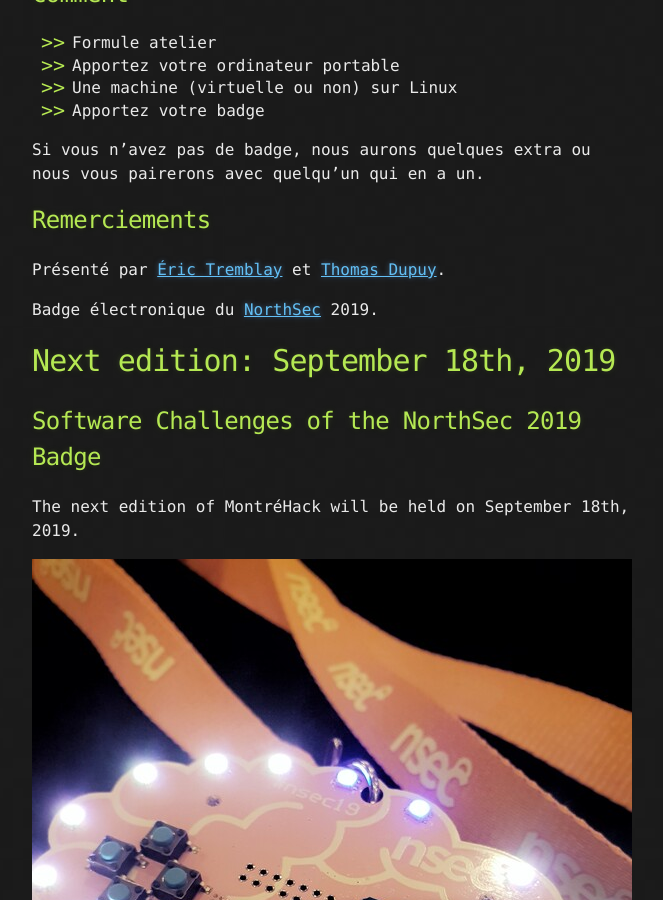
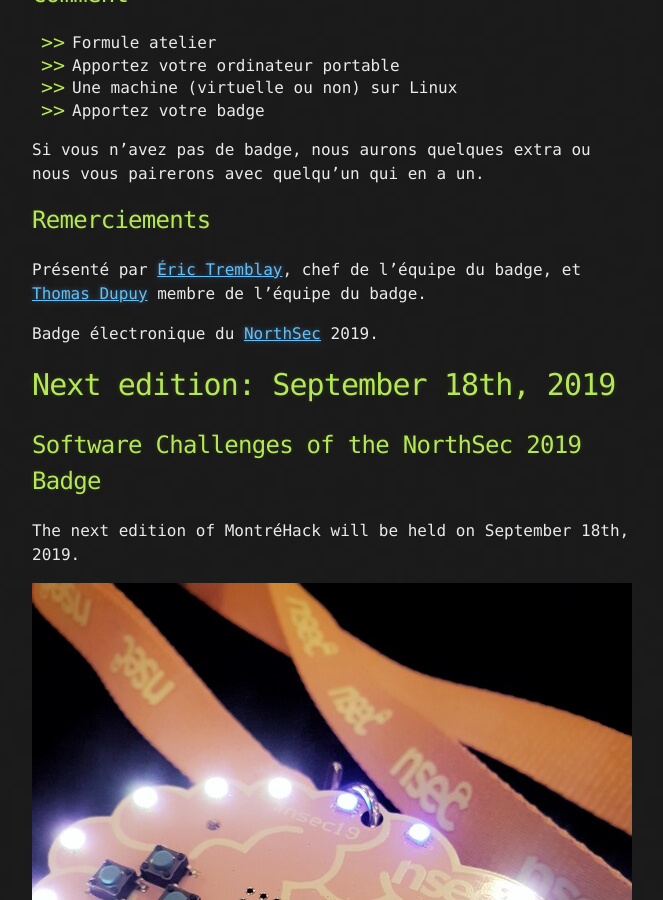
Before and after one commit to montrehack/montrehack.github.com, a Jekyll site: the page built from _posts/2019-09-18-software-challenges-from-northsec-badge.md, in a window 1280 px wide and 900 px high, scrolled down 2333 px. Shown: the whole window, without its empty margins (308-971 px from the left). Built offline with Jekyll 4.4.1, drawn with Linux system fonts in a browser that asks for light colours; comment, search, counter and statistics services are not loaded; some of the changed text lies outside the part shown.

Commit message:
Sept 2019: added titles to presenters

```diff
--- a/_posts/2019-09-18-software-challenges-from-northsec-badge.md
+++ b/_posts/2019-09-18-software-challenges-from-northsec-badge.md
@@ -60,7 +60,7 @@ Si vous n'avez pas de badge, nous aurons quelques extra ou nous vous pairerons a
 
 ## Remerciements
 
-Présenté par [Éric Tremblay](https://github.com/cashew22) et [Thomas Dupuy](https://twitter.com/nyx__o).
+Présenté par [Éric Tremblay](https://github.com/cashew22), chef de l'équipe du badge, et [Thomas Dupuy](https://twitter.com/nyx__o) membre de l'équipe du badge.
 
 Badge électronique du [NorthSec](https://nsec.io) 2019.
 
@@ -122,7 +122,7 @@ If you don't have a badge, we will lend you one. When we run out, we will pair y
 
 ## Credits
 
-Presented by [Éric Tremblay](https://github.com/cashew22) and [Thomas Dupuy](https://twitter.com/nyx__o).
+Presented by [Éric Tremblay](https://github.com/cashew22), badge team lead, and [Thomas Dupuy](https://twitter.com/nyx__o) badge team member.
 
 Electronic badge from [NorthSec](https://nsec.io) 2019.
 
```
